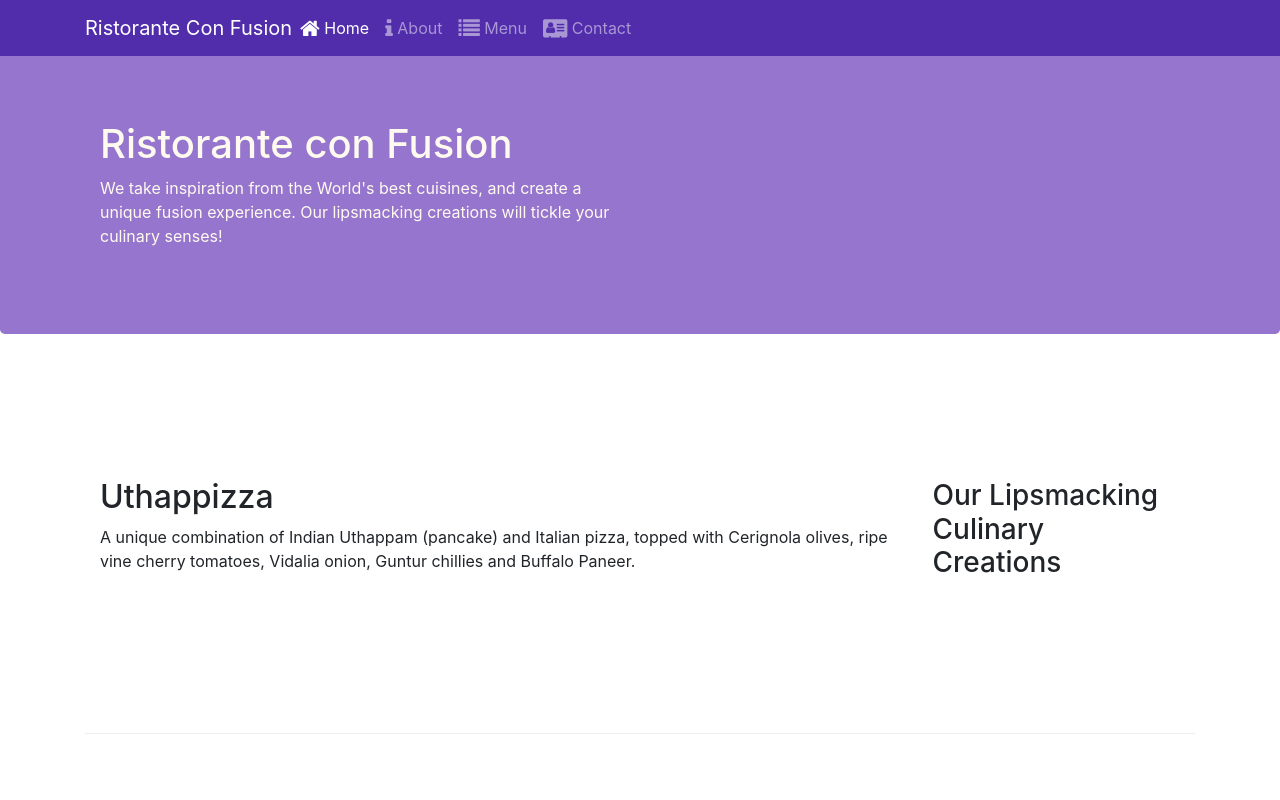
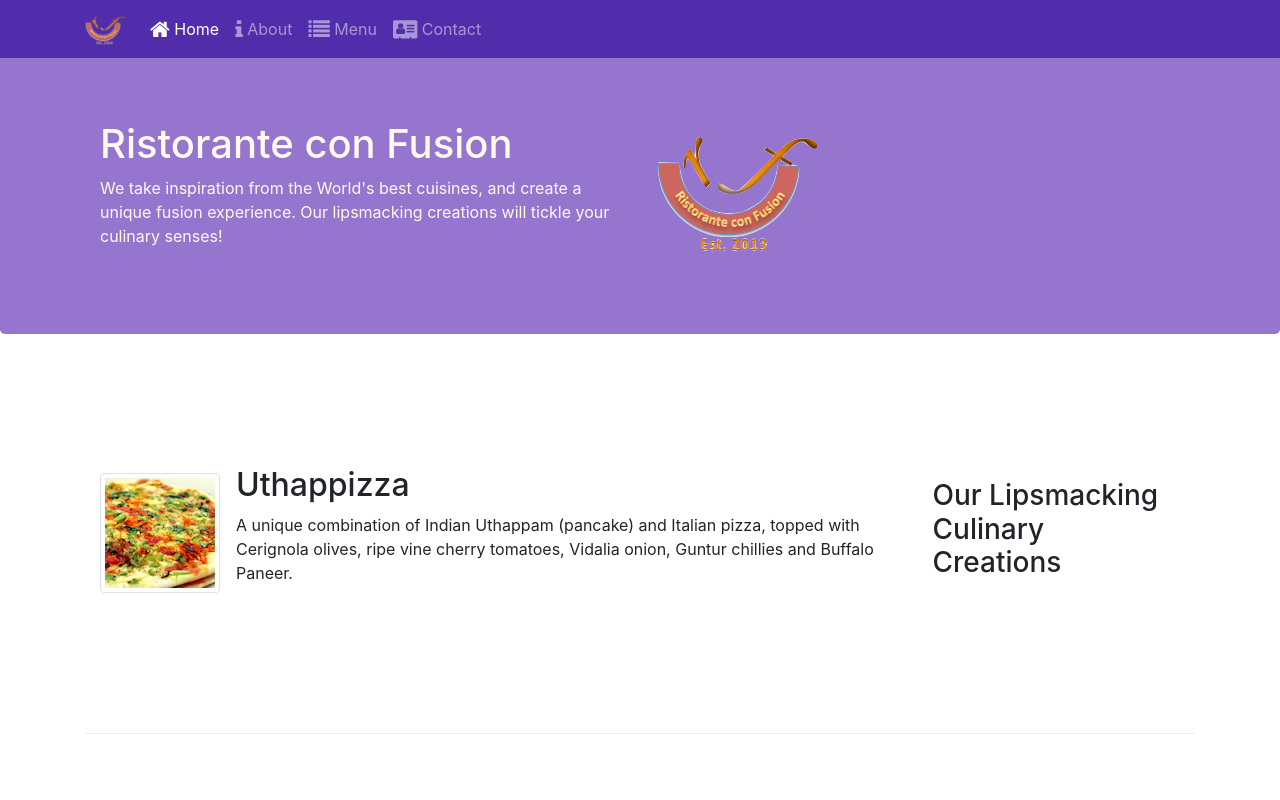
Before and after one commit to shailabhsm/conFusion, a website: page index.html in a window 1280 px wide. Shown: the top 800 px of the page. Drawn offline with nearby package versions, Linux system fonts and the light colour scheme.

Commit message:
Images and Media

```diff
--- a/index.html
+++ b/index.html
@@ -21,8 +21,8 @@
             <button class="navbar-toggler" type="button" data-toggle="collapse" data-target="#Navbar">
                 <span class="navbar-toggler-icon"></span>
             </button>
-            <a href="#" class="navbar-brand mr-auto">
-                Ristorante Con Fusion
+            <a href="#" class="navbar-brand">
+                <img src="/img/logo.png" alt="Logo" height="30" width="41">
             </a>
             <div class="collapse navbar-collapse" id="Navbar">
                 <ul class="navbar-nav mr-auto">
@@ -42,7 +42,8 @@
                     <h1>Ristorante con Fusion</h1>
                     <p>We take inspiration from the World's best cuisines, and create a unique fusion experience. Our lipsmacking creations will tickle your culinary senses!</p>
                 </div>
-                <div class="col-12 col-sm">
+                <div class="col-12 col-sm align-self-center">
+                    <img src="/img/logo.png" alt="Logo" class="img-fluid">
                 </div>
             </div>
         </div>
@@ -54,8 +55,13 @@
                 <h3>Our Lipsmacking Culinary Creations</h3>
             </div>
             <div class="col col-sm order-sm-first col-md">
-                <h2>Uthappizza</h2>
-                <p>A unique combination of Indian Uthappam (pancake) and Italian pizza, topped with Cerignola olives, ripe vine cherry tomatoes, Vidalia onion, Guntur chillies and Buffalo Paneer.</p>
+                <div class="media">
+                    <img class="d-flex mr-3 img-thumbnail align-self-center" src="/img/uthappizza.png" alt="uthappizza">
+                    <div class="media-body">
+                        <h2 class="mt-0">Uthappizza</h2>
+                    <p>A unique combination of Indian Uthappam (pancake) and Italian pizza, topped with Cerignola olives, ripe vine cherry tomatoes, Vidalia onion, Guntur chillies and Buffalo Paneer.</p>
+                    </div>
+                </div>
             </div>
         </div>
 
@@ -75,9 +81,14 @@
                 <h3>Meet our Culinary Specialists</h3>
             </div>
             <div class="col col-sm order-sm-first col-md">
-                <h2>Alberto Somayya</h2>
-                <h4>Executive Chef</h4>
-                <p>Award winning three-star Michelin chef with wide International experience having worked closely with whos-who in the culinary world, he specializes in creating mouthwatering Indo-Italian fusion experiences. </p>
+                <div class="media">
+                    <img src="/img/alberto.png" alt="Alberto Somayya" class="d-flex mr-3 align-self-center">
+                    <div class="media-body">
+                        <h2>Alberto Somayya</h2>
+                        <h4>Executive Chef</h4>
+                        <p>Award winning three-star Michelin chef with wide International experience having worked closely with whos-who in the culinary world, he specializes in creating mouthwatering Indo-Italian fusion experiences. </p>
+                    </div>
+                </div>
             </div>
         </div>
     </div>
```
Also changed, not shown: aboutus.html (+5 -4 lines), contactus.html (+5 -2 lines), img/alberto.png (added), img/buffet.png (added), img/logo.png (added), img/uthappizza.png (added), 1 other file.
